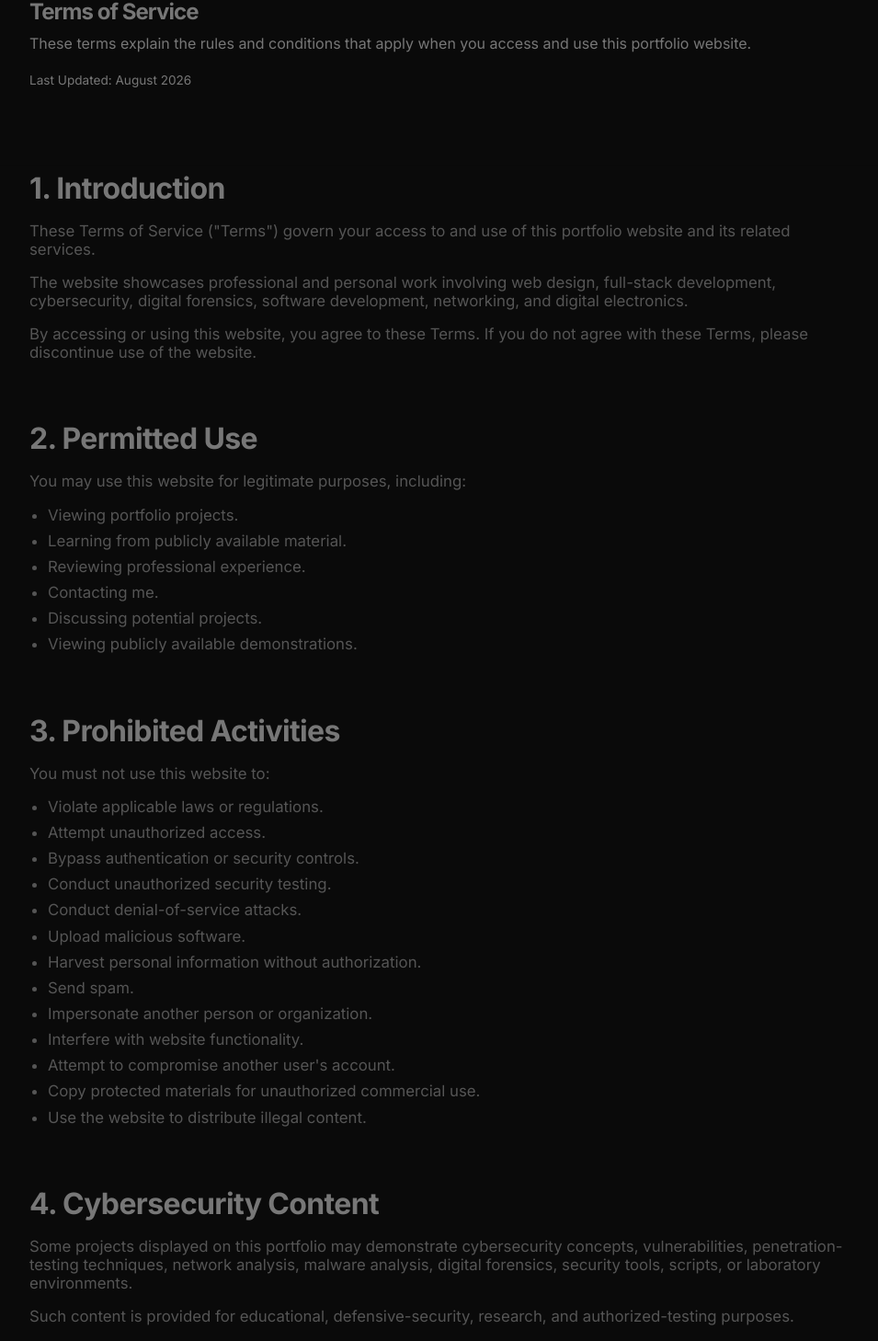
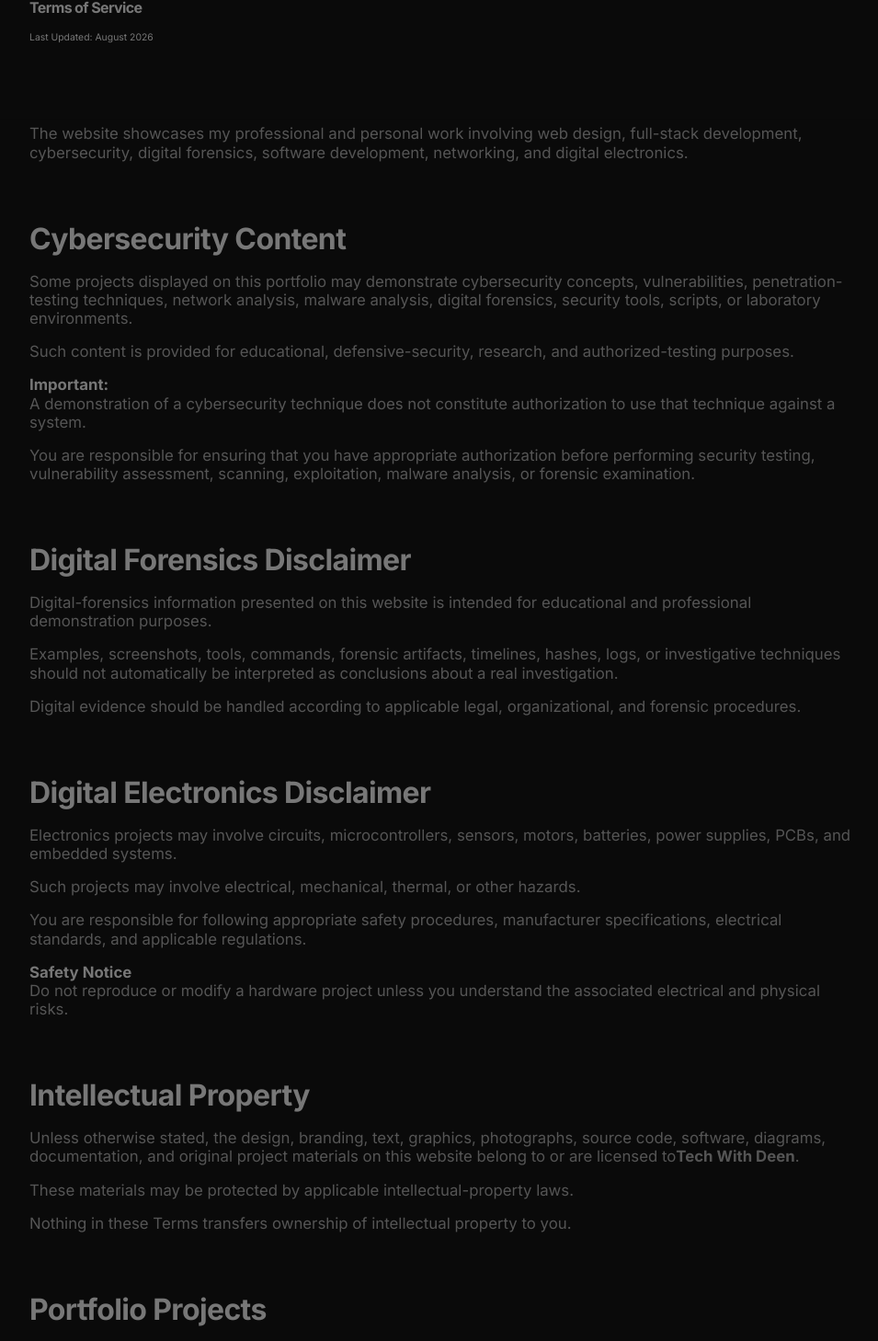
Before and after one commit to DeenLennon/portfolio2, a React (Vite) app: page /terms-of-service in a window 1280 px wide. Shown: the part 98-1556 px from the top of the page at 92% size, without its empty margins (158-1113 px from the left). Built offline with nearby package versions, Linux system fonts and the light colour scheme.

Commit message:
Terms of service update

```diff
--- a/src/components/TermsOfService.jsx
+++ b/src/components/TermsOfService.jsx
@@ -43,11 +43,6 @@ const TermsOfService = () => {
 
                     <h1>Terms of Service</h1>
 
-                    <p className="legal-intro">
-                        These terms explain the rules and conditions that apply
-                        when you access and use this portfolio website.
-                    </p>
-
                     <p className="legal-date">
                         Last Updated: August 2026
                     </p>
@@ -62,75 +57,18 @@ const TermsOfService = () => {
                     <article className="legal-content">
 
                         <section>
-                            <h2>1. Introduction</h2>
 
                             <p>
-                                These Terms of Service ("Terms") govern your access
-                                to and use of this portfolio website and its related
-                                services.
-                            </p>
-
-                            <p>
-                                The website showcases professional and personal work
+                                The website showcases my professional and personal work
                                 involving web design, full-stack development,
                                 cybersecurity, digital forensics, software
                                 development, networking, and digital electronics.
                             </p>
 
-                            <p>
-                                By accessing or using this website, you agree to
-                                these Terms. If you do not agree with these Terms,
-                                please discontinue use of the website.
-                            </p>
                         </section>
 
-
                         <section>
-                            <h2>2. Permitted Use</h2>
-
-                            <p>
-                                You may use this website for legitimate purposes,
-                                including:
-                            </p>
-
-                            <ul>
-                                <li>Viewing portfolio projects.</li>
-                                <li>Learning from publicly available material.</li>
-                                <li>Reviewing professional experience.</li>
-                                <li>Contacting me.</li>
-                                <li>Discussing potential projects.</li>
-                                <li>Viewing publicly available demonstrations.</li>
-                            </ul>
-                        </section>
-
-
-                        <section>
-                            <h2>3. Prohibited Activities</h2>
-
-                            <p>
-                                You must not use this website to:
-                            </p>
-
-                            <ul>
-                                <li>Violate applicable laws or regulations.</li>
-                                <li>Attempt unauthorized access.</li>
-                                <li>Bypass authentication or security controls.</li>
-                                <li>Conduct unauthorized security testing.</li>
-                                <li>Conduct denial-of-service attacks.</li>
-                                <li>Upload malicious software.</li>
-                                <li>Harvest personal information without authorization.</li>
-                                <li>Send spam.</li>
-                                <li>Impersonate another person or organization.</li>
-                                <li>Interfere with website functionality.</li>
-                                <li>Attempt to compromise another user's account.</li>
-                                <li>Copy protected materials for unauthorized commercial use.</li>
-                                <li>Use the website to distribute illegal content.</li>
-                            </ul>
-                        </section>
-
-
-                        <section>
-                            <h2>4. Cybersecurity Content</h2>
+                            <h2>Cybersecurity Content</h2>
 
                             <p>
                                 Some projects displayed on this portfolio may
@@ -169,7 +107,7 @@ const TermsOfService = () => {
 
 
                         <section>
-                            <h2>5. Digital Forensics Disclaimer</h2>
+                            <h2>Digital Forensics Disclaimer</h2>
 
                             <p>
                                 Digital-forensics information presented on this
@@ -191,9 +129,8 @@ const TermsOfService = () => {
                             </p>
                         </section>
 
-
                         <section>
-                            <h2>6. Digital Electronics Disclaimer</h2>
+                            <h2>Digital Electronics Disclaimer</h2>
 
                             <p>
                                 Electronics projects may involve circuits,
@@ -225,16 +162,15 @@ const TermsOfService = () => {
                             </div>
                         </section>
 
-
                         <section>
-                            <h2>7. Intellectual Property</h2>
+                            <h2>Intellectual Property</h2>
 
                             <p>
                                 Unless otherwise stated, the design, branding, text,
                                 graphics, photographs, source code, software, diagrams,
                                 documentation, and original project materials on this
                                 website belong to or are licensed to
-                                <strong> [YOUR NAME]</strong>.
+                                <strong>Tech With Deen</strong>.
                             </p>
 
                             <p>
@@ -250,7 +186,7 @@ const TermsOfService = () => {
 
 
                         <section>
-                            <h2>8. Portfolio Projects</h2>
+                            <h2>Portfolio Projects</h2>
 
                             <p>
                                 Projects displayed on this portfolio may have been:
@@ -273,9 +209,8 @@ const TermsOfService = () => {
                             </p>
                         </section>
 
-
                         <section>
-                            <h2>9. Source Code</h2>
+                            <h2>Source Code</h2>
 
                             <p>
                                 Where source code is publicly available, its use is
@@ -291,7 +226,7 @@ const TermsOfService = () => {
 
 
                         <section>
-                            <h2>10. Third-Party Services</h2>
+                            <h2>hird-Party Services</h2>
 
                             <p>
                                 This website may use or link to third-party services,
@@ -313,7 +248,7 @@ const TermsOfService = () => {
 
 
                         <section>
-                            <h2>11. User Submissions</h2>
+                            <h2>User Submissions</h2>
 
                             <p>
                                 If you submit information, messages, files, feedback,
@@ -342,9 +277,8 @@ const TermsOfService = () => {
                             </ul>
                         </section>
 
-
                         <section>
-                            <h2>12. Confidential Information</h2>
+                            <h2>Confidential Information</h2>
 
                             <p>
                                 General website contact forms should not be considered
@@ -367,9 +301,8 @@ const TermsOfService = () => {
                             </ul>
                         </section>
 
-
                         <section>
-                            <h2>13. Professional Services</h2>
+                            <h2>Professional Services</h2>
 
                             <p>
                                 Information presented on this portfolio does not
@@ -390,56 +323,8 @@ const TermsOfService = () => {
                             </p>
                         </section>
 
-
                         <section>
-                            <h2>14. Website Availability</h2>
-
-                            <p>
-                                I attempt to keep this website available and
-                                functional, but I do not guarantee that the website
-                                will always be:
-                            </p>
-
-                            <ul>
-                                <li>Available</li>
-                                <li>Uninterrupted</li>
-                                <li>Error-free</li>
-                                <li>Completely secure</li>
-                                <li>Free from bugs</li>
-                                <li>Compatible with every device or browser</li>
-                            </ul>
-
-                            <p>
-                                The website or portions of it may be modified,
-                                suspended, or discontinued without prior notice.
-                            </p>
-                        </section>
-
-
-                        <section>
-                            <h2>15. Accuracy of Information</h2>
-
-                            <p>
-                                Reasonable efforts may be made to keep portfolio
-                                information accurate and current.
-                            </p>
-
-                            <p>
-                                However, project descriptions, technical information,
-                                software examples, specifications, and other content
-                                may become outdated or contain errors.
-                            </p>
-
-                            <p>
-                                You should independently verify information before
-                                relying on it for critical technical, security,
-                                financial, safety, or professional decisions.
-                            </p>
-                        </section>
-
-
-                        <section>
-                            <h2>16. Disclaimer of Warranties</h2>
+                            <h2>Disclaimer of Warranties</h2>
 
                             <p>
                                 To the maximum extent permitted by applicable law,
@@ -447,49 +332,10 @@ const TermsOfService = () => {
                                 "as is" and "as available" basis.
                             </p>
 
-                            <p>
-                                No guarantee is made regarding the availability,
-                                accuracy, reliability, security, completeness, or
-                                suitability of the website or its content.
-                            </p>
                         </section>
 
-
                         <section>
-                            <h2>17. Limitation of Liability</h2>
-
-                            <p>
-                                To the maximum extent permitted by applicable law,
-                                I will not be liable for indirect, incidental,
-                                special, consequential, or punitive damages arising
-                                from your use of or inability to use this website.
-                            </p>
-
-                            <p>
-                                This may include losses involving data, business
-                                interruption, profits, opportunities, hardware,
-                                software, or reliance on technical information.
-                            </p>
-                        </section>
-
-
-                        <section>
-                            <h2>18. Indemnification</h2>
-
-                            <p>
-                                To the extent permitted by applicable law, you agree
-                                to hold harmless and indemnify
-                                <strong> [YOUR NAME]</strong> from claims, losses,
-                                damages, costs, and expenses arising from your misuse
-                                of the website, violation of these Terms, violation
-                                of applicable law, or infringement of another person's
-                                rights.
-                            </p>
-                        </section>
-
-
-                        <section>
-                            <h2>19. Security Reporting</h2>
+                            <h2>Security Reporting</h2>
 
                             <p>
                                 If you discover a potential security vulnerability
@@ -498,8 +344,8 @@ const TermsOfService = () => {
 
                             <p>
                                 <strong>Security Email:</strong>{" "}
-                                <a href="mailto:[SECURITY EMAIL]">
-                                    [SECURITY EMAIL]
+                                <a href="mailto:lennonabu21@yahoo.com">
+                                    lennonabu21@yahoo.com
                                 </a>
                             </p>
 
@@ -509,28 +355,8 @@ const TermsOfService = () => {
                             </p>
                         </section>
 
-
                         <section>
-                            <h2>20. Suspension and Termination</h2>
-
-                            <p>
-                                Access to the website may be restricted or terminated
-                                where reasonably necessary, including when a user:
-                            </p>
-
-                            <ul>
-                                <li>Violates these Terms.</li>
-                                <li>Attempts unauthorized access.</li>
-                                <li>Abuses the website.</li>
-                                <li>Engages in malicious activity.</li>
-                                <li>Violates applicable law.</li>
-                                <li>Threatens website security.</li>
-                            </ul>
-                        </section>
-
-
-                        <section>
-                            <h2>21. Privacy</h2>
+                            <h2>Privacy</h2>
 
                             <p>
                                 Your use of this website is also governed by our
@@ -540,7 +366,7 @@ const TermsOfService = () => {
 
 
                         <section>
-                            <h2>22. Changes to These Terms</h2>
+                            <h2>Changes to These Terms</h2>
 
                             <p>
                                 These Terms may be updated periodically to reflect
@@ -548,27 +374,21 @@ const TermsOfService = () => {
                                 business practices, or applicable law.
                             </p>
 
-                            <p>
-                                The "Last Updated" date will be updated when changes
-                                are made.
-                            </p>
                         </section>
 
-
                         <section>
-                            <h2>23. Governing Law</h2>
+                            <h2>Governing Law</h2>
 
                             <p>
                                 These Terms shall be governed by and interpreted
                                 according to the laws of
-                                <strong> [YOUR JURISDICTION]</strong>, subject to
+                                <strong>Nigerian Cybercrimes Act 2015</strong>, subject to
                                 applicable law.
                             </p>
                         </section>
 
-
                         <section>
-                            <h2>24. Contact</h2>
+                            <h2>ontact</h2>
 
                             <p>
                                 If you have questions regarding these Terms, please
@@ -576,13 +396,13 @@ const TermsOfService = () => {
                             </p>
 
                             <p>
-                                <strong>[YOUR FULL NAME]</strong>
+                                <strong>Deen Lennon</strong>
                             </p>
 
                             <p>
                                 Email:{" "}
-                                <a href="mailto:[YOUR EMAIL]">
-                                    [YOUR EMAIL]
+                                <a href="mailto:lennonabu21@yahoo.com">
+                                    lennonabu21@yahoo.com
                                 </a>
                             </p>
                         </section>
--- a/src/styles/PrivacyPolicy.css
+++ b/src/styles/PrivacyPolicy.css
@@ -2,10 +2,6 @@
 /* =========================================
    PRIVACY POLICY
    MOBILE FIRST
-========================================= */
-
-/* =========================================
-   CONTAINER
 ========================================= */
 
 .legal-container {
@@ -49,7 +45,7 @@
 
 .legal-date {
   margin-top: 1rem;
-  font-size: 0.85rem;
+  font-size: 0.65rem;
   color: #777;
 }
 
@@ -64,7 +60,7 @@
 }
 
 .legal-content {
-  font-size: 1rem;
+  font-size: 0.85rem;
   line-height: 1.2;
 }
 
@@ -74,7 +70,7 @@
 
 .legal-content h2 {
   margin: 0 0 1rem;
-  font-size: clamp(1.45rem, 4vw, 2rem);
+  font-size: clamp(1rem, 4vw, 2rem);
   line-height: 1.25;
   letter-spacing: -0.02em;
 }
@@ -82,7 +78,7 @@
 .legal-content h3 {
   margin: 2rem 0 0.75rem;
 
-  font-size: clamp(1.1rem, 3vw, 1.3rem);
+  font-size: clamp(1rem, 3vw, 1.3rem);
 }
 
 .legal-content p {
--- a/src/styles/TermsOfService.css
+++ b/src/styles/TermsOfService.css
@@ -27,9 +27,13 @@
     border-bottom: 1px solid #e2e8f0;
 }
 
+.legal-hero h1{
+    font-size: clamp(0.85rem, 8vw, 1rem);
+}
+
 .terms-title {
     margin: 0 0 0.75rem;
-    font-size: clamp(2rem, 8vw, 3rem);
+    font-size: clamp(0.8rem, 8vw, 1rem);
     line-height: 1.1;
     font-weight: 800;
     letter-spacing: -0.03em;
@@ -39,7 +43,7 @@
 .terms-last-updated {
     margin: 0;
     color: #64748b;
-    font-size: 0.875rem;
+    font-size: 0.65rem;
 }
 
 .terms-last-updated strong {
@@ -74,7 +78,7 @@
 
 .terms-section h2 {
     margin: 0 0 1rem;
-    font-size: clamp(1.35rem, 5vw, 1.75rem);
+    font-size: clamp(1rem, 5vw, 1.7rem);
     line-height: 1.3;
     font-weight: 750;
     color: #0f172a;
@@ -90,7 +94,7 @@
 
 .terms-section p {
     margin: 0 0 1rem;
-    font-size: 1rem;
+    font-size: 0.85rem;
     line-height: 1.8;
     color: #475569;
 }
```
Also changed, not shown: src/components/PrivacyPolicy.jsx (+2 -6 lines).
